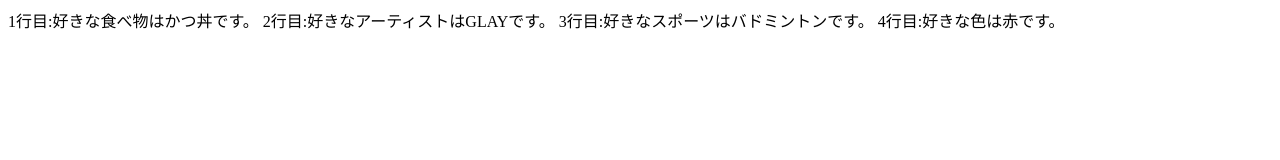
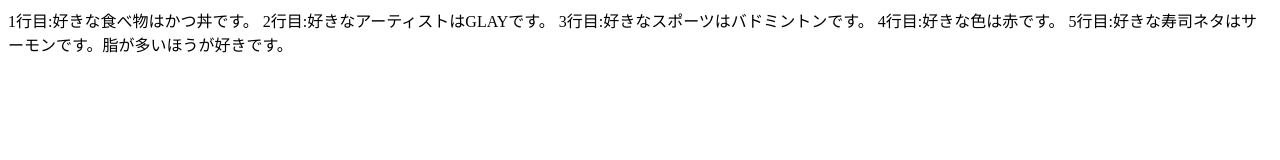
Before and after one commit to hare11111/command-practice, a plain HTML site: page index.html in a window 1280 px wide. Drawn offline with Linux system fonts and the light colour scheme.

Commit message:
好きな寿司ネタを追加
index.htmlを編集しました。

```diff
--- a/index.html
+++ b/index.html
@@ -5,5 +5,6 @@
     2行目:好きなアーティストはGLAYです。
     3行目:好きなスポーツはバドミントンです。
     4行目:好きな色は赤です。
+    5行目:好きな寿司ネタはサーモンです。脂が多いほうが好きです。
 </body>
 </html>
```
